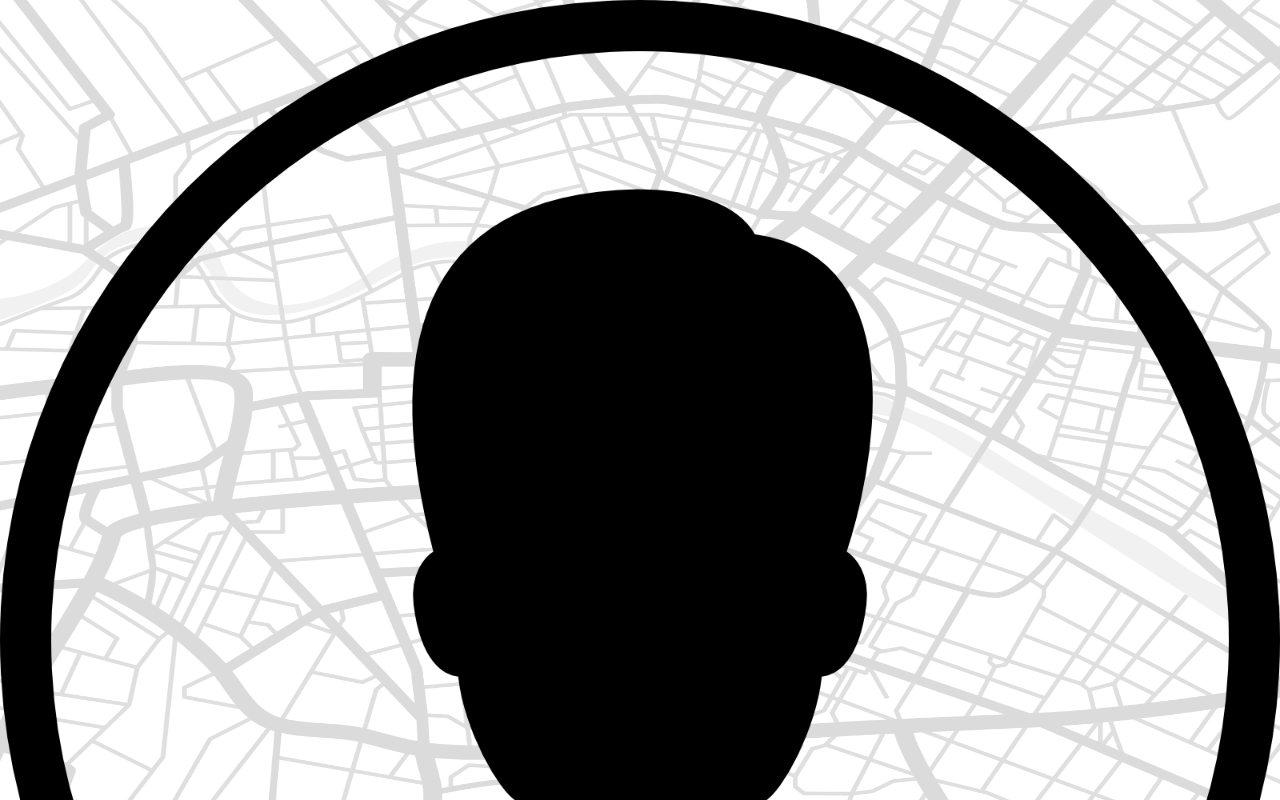
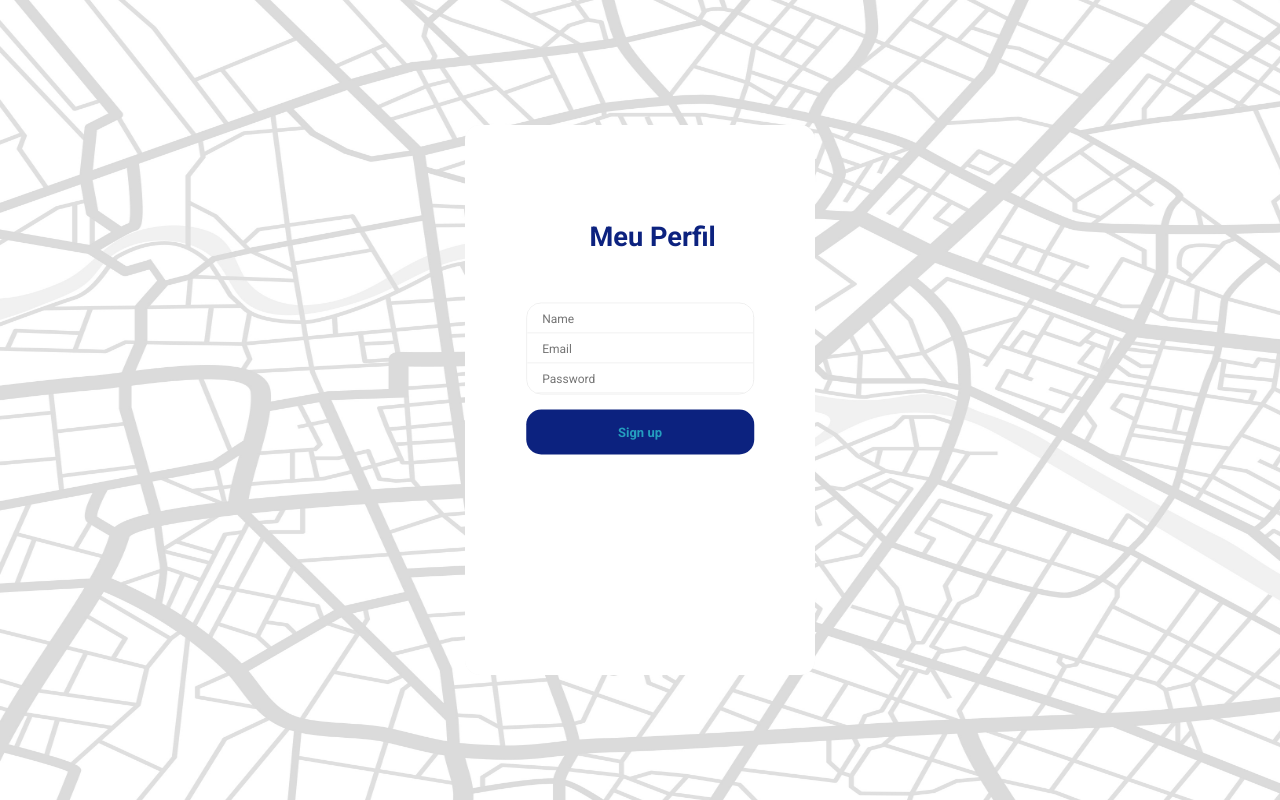
Before and after one commit to ifpi-picos/proxima-parada-front-end, a plain HTML site: page perfil.html in a window 1280 px wide. Shown: the top 800 px of the page. Drawn offline with Linux system fonts and the light colour scheme.

Commit message:
alterando estrutura de perfil

```diff
--- a/css/style-perfil.css
+++ b/css/style-perfil.css
@@ -1,16 +1,107 @@
-.button:hover {
-    cursor: pointer;
+html,
+body {
+    position: relative;
+    min-height: 100vh;
+    display: flex;
+    align-items: center;
+    justify-content: center;
+}
+
+:root {
+    --color-form-title: rgba(12, 34, 127, 0.4);
+    --color-form-title-8: rgba(12, 34, 127, 0.8);
+    --color-submit-button: rgba(47, 211, 218, 0.7);
+    --color-submit-button-1: rgba(47, 211, 218);
+    --color-submit-button-singup: rgb(107, 146, 164);
+}
+
+.form-structor {
+    background-color: var(--color-background-content);
+    border-radius: 15px;
+    height: 550px;
+    width: 350px;
+    position: relative;
+    overflow: hidden;
+}
+
+.form-structor .signup {
+    position: absolute;
+    top: 0;
+    left: 0;
+    right: 0;
+    bottom: 0;
+    background-color: #fff;
+    z-index: 5;
+
 }
 
 
-.Alteracao {
+.form-structor .signup .center {
+    position: absolute;
+    top: calc(50% - 10%);
+    left: 50%;
+    -webkit-transform: translate(-50%, -50%);
+    width: 65%;
+    z-index: 5;
+
+}
+/*titulo*/
+.form-structor .signup .center .form-title {
+    color: var(--color-secondary);
+    font-size: 1.7em;
+    text-align: center;
+}
+
+.form-structor .signup .center .form-title span {
+    color: var(--color-form-title);
+    opacity: 0;
+    visibility: hidden;
+    -webkit-transition: all 0.3s ease;
+}
+
+.form-structor .signup .center .form-holder {
+    border-radius: 15px;
+    background-color: #fff;
+    border: 1px solid var(--color-background);
+    overflow: hidden;
     margin-top: 50px;
+    opacity: 1;
+    visibility: visible;
 
 }
 
-.conteiner {
+.form-structor .signup .center .form-holder .input {
+    border: 0;
+    outline: none;
+    box-shadow: none;
+    display: block;
+    height: 30px;
+    line-height: 30px;
+    padding: 8px 15px;
+    border-bottom: 1px solid var(--color-background);
     width: 100%;
-    display: flex;
-    justify-content: center;
-    align-items: center;
+    font-size: 12px;
 }
+
+.form-structor .signup .center .submit-btn {
+    background-color: var(--color-secondary);
+    color: var(--color-submit-button);
+    border: 0;
+    border-radius: 15px;
+    display: block;
+    margin: 15px auto;
+    padding: 15px 45px;
+    width: 100%;
+    font-size: 13px;
+    font-weight: bold;
+    cursor: pointer;
+    opacity: 1;
+    visibility: visible;
+    -webkit-transition: all 0.3s ease;
+}
+
+.form-structor .signup .center .submit-btn:hover {
+    transition: all 0.3s ease;
+    background-color: var(--color-form-title-8);
+    color: var(--color-submit-button-1);
+}
--- a/perfil.html
+++ b/perfil.html
@@ -10,13 +10,25 @@
     <link rel="stylesheet" type="text/css" href="css/style.css">
     <link rel="stylesheet" href="css/style-perfil.css">
 
-    <link rel="stylesheet" type="text/css" href="css/form-login.css">
-
-
     <title>Tela de Perfil</title>
 </head>
 
 <body>
+    <div class="form-structor">
+
+        <div class="signup">
+            <div class="center">
+                <h2 class="form-title" id="signup"><span>or</span>Meu Perfil</h2>
+                <div class="form-holder">
+                    <input type="text" class="input" placeholder="Name" />
+                    <input type="email" class="input" placeholder="Email" />
+                    <input type="password" class="input" placeholder="Password" />
+                </div>
+                <button class="submit-btn singup-btn" onclick="signupBtn()">Sign up</button>
+            </div>
+        </div>
+    </div>
+<!--
     <div class="div-conteiner">
         <div class="formulario">
             <form class="form-box">
@@ -69,7 +81,7 @@
         </div>
     </div>
 
-
+-->
 </body>
 
 </html>
```
